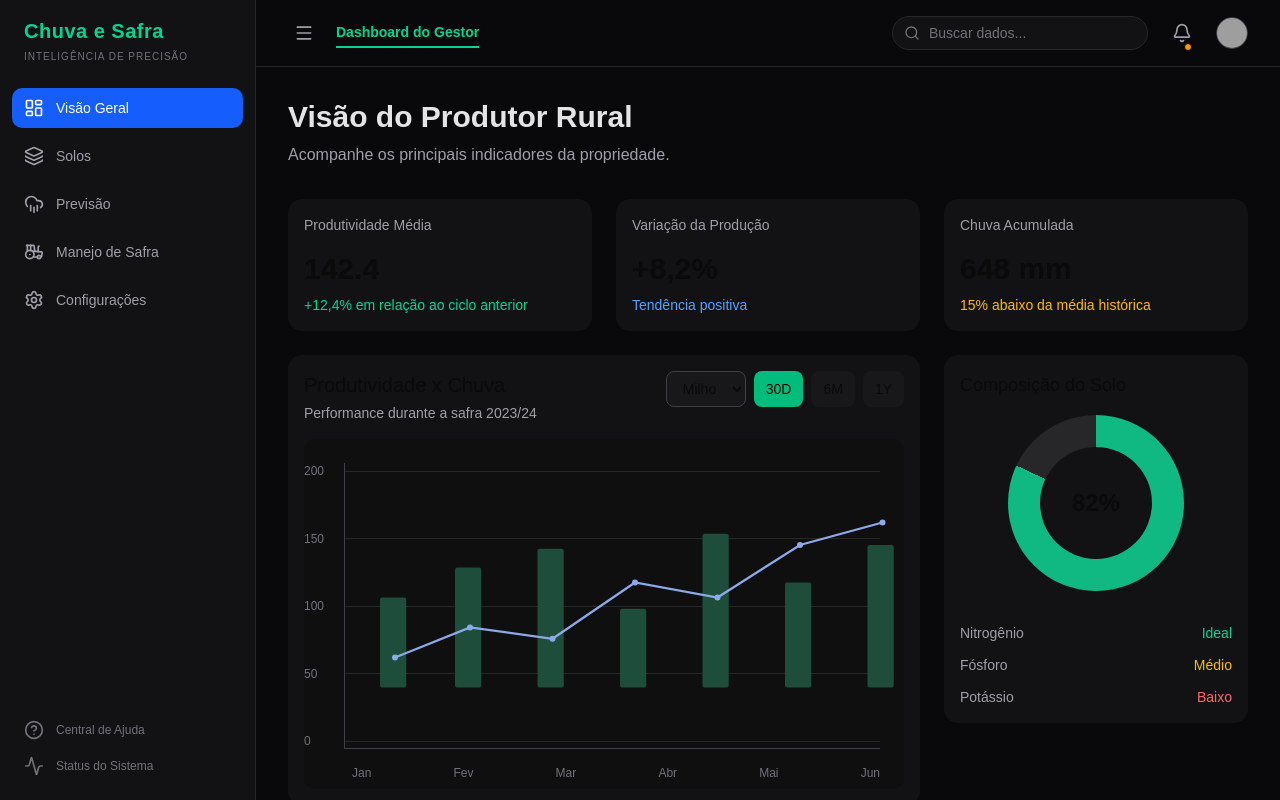
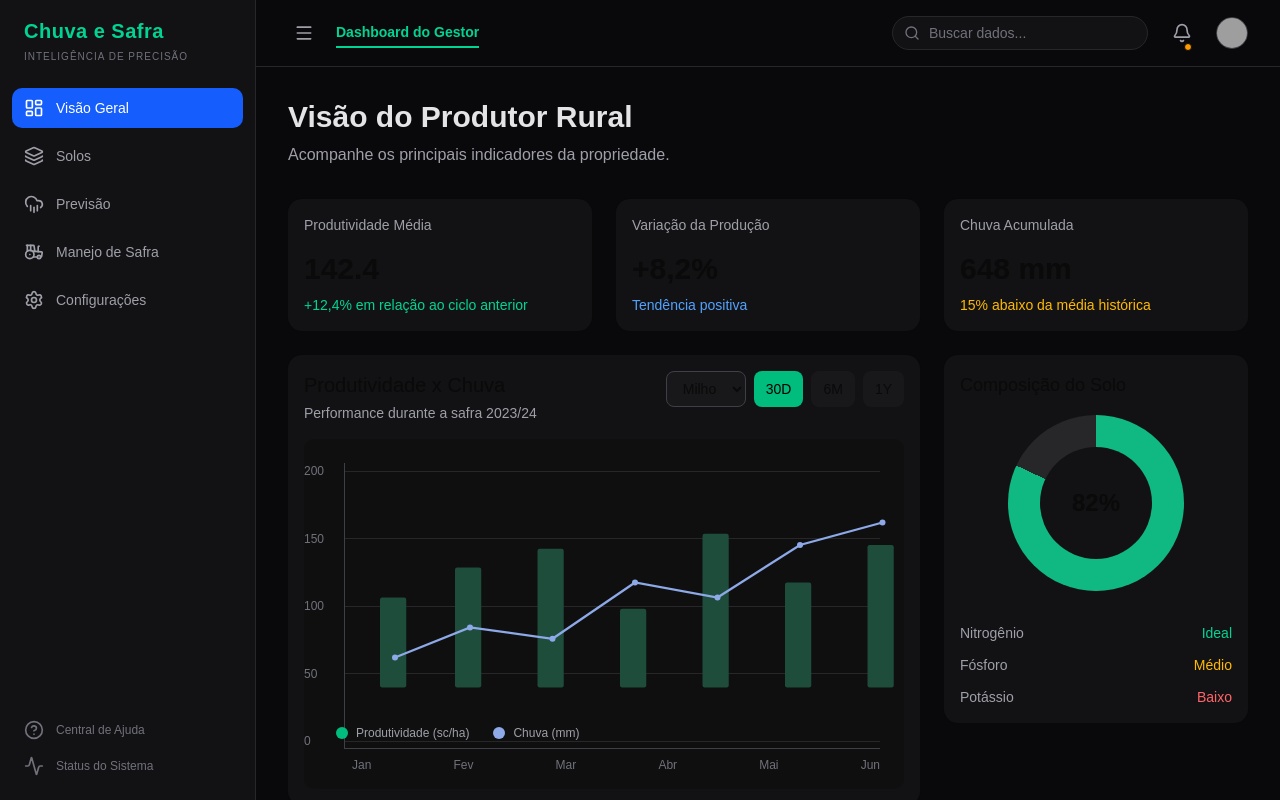
Before and after one commit to codevdu/IBGE-Analytics, a Next.js app in the folder frontend/: page /produtor in a window 1280 px wide. Built offline with nearby package versions, Linux system fonts and the light colour scheme; grey boxes are pictures that could not be loaded.

Commit message:
style: adiciona previsão semanal ao card climático

```diff
--- a/frontend/src/components/produtor/ChartSection.tsx
+++ b/frontend/src/components/produtor/ChartSection.tsx
@@ -98,7 +98,7 @@ export function ChartSection() {
 
             {/* Meses do eixo X */}
 
-            <div className="absolute left-12 right-6 bottom-2 flex justify-between text-xs text-zinc-500">
+            <div className="absolute left-12 right-6 bottom-4 flex justify-between text-xs text-zinc-500">
               <span>Jan</span>
               <span>Fev</span>
               <span>Mar</span>
@@ -149,6 +149,27 @@ export function ChartSection() {
               <circle cx="750" cy="90" r="4" fill="#8da9e8" />
             </svg>
 
+            {/* Legenda */}
+
+            <div className="absolute left-8 bottom-12 flex gap-6 text-xs">
+
+              <div className="flex items-center gap-2">
+                <div className="w-3 h-3 rounded-full bg-emerald-500" />
+
+                <span className="text-zinc-400">
+                  Produtividade (sc/ha)
+                </span>
+              </div>
+
+              <div className="flex items-center gap-2">
+                <div className="w-3 h-3 rounded-full bg-[#8da9e8]" />
+
+                <span className="text-zinc-400">
+                  Chuva (mm)
+                </span>
+              </div>
+
+            </div>
         </div>
       </CardContent>
     </Card>
--- a/frontend/src/components/produtor/WeatherSection.tsx
+++ b/frontend/src/components/produtor/WeatherSection.tsx
@@ -41,7 +41,7 @@ export function WeatherSection() {
 
         </div>
 
-        <div className="grid grid-cols-2 gap-4">
+        <div className="grid grid-cols-2 gap-x-8 gap-y-8 mt-8">
           <div className="flex items-start gap-3">
             <Wind className="mt-1 text-cyan-400" size={18} />
 
@@ -98,6 +98,42 @@ export function WeatherSection() {
             </div>
           </div>
         </div>
+
+        <div className="mt-8 border-t border-zinc-800 pt-5">
+          <div className="grid grid-cols-5 text-center text-xs text-zinc-400">
+
+            <div>
+              <p>SEG</p>
+              <p className="mt-2 text-yellow-400">☀</p>
+              <p className="mt-1">34°</p>
+            </div>
+
+            <div>
+              <p>TER</p>
+              <p className="mt-2 text-yellow-400">☀</p>
+              <p className="mt-1">35°</p>
+            </div>
+
+            <div>
+              <p>QUA</p>
+              <p className="mt-2 text-blue-400">☁</p>
+              <p className="mt-1">31°</p>
+            </div>
+
+            <div>
+              <p>QUI</p>
+              <p className="mt-2 text-yellow-400">☀</p>
+              <p className="mt-1">28°</p>
+            </div>
+
+            <div>
+              <p>SEX</p>
+              <p className="mt-2 text-blue-400">☂</p>
+              <p className="mt-1">27°</p>
+            </div>
+
+          </div>
+        </div>
       </CardContent>
     </Card>
   );
```
